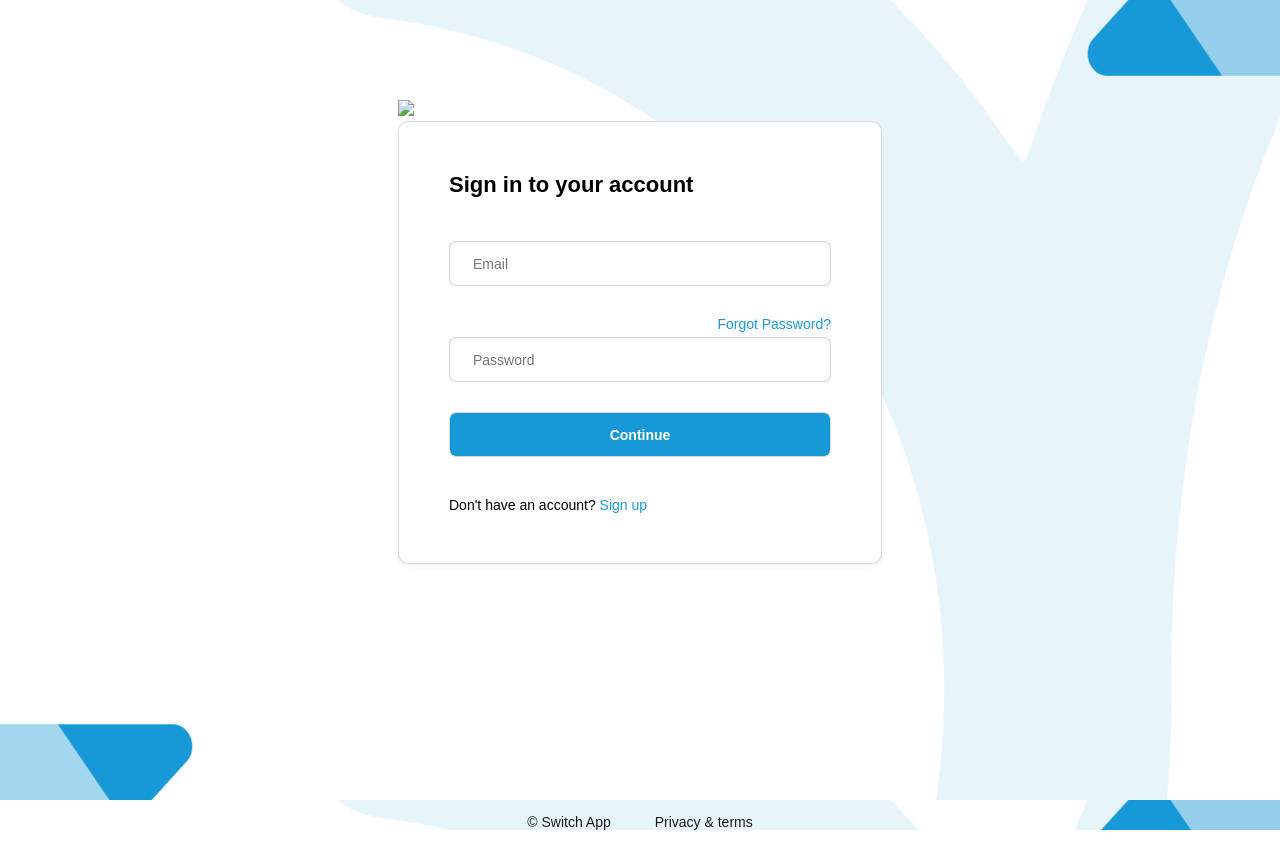
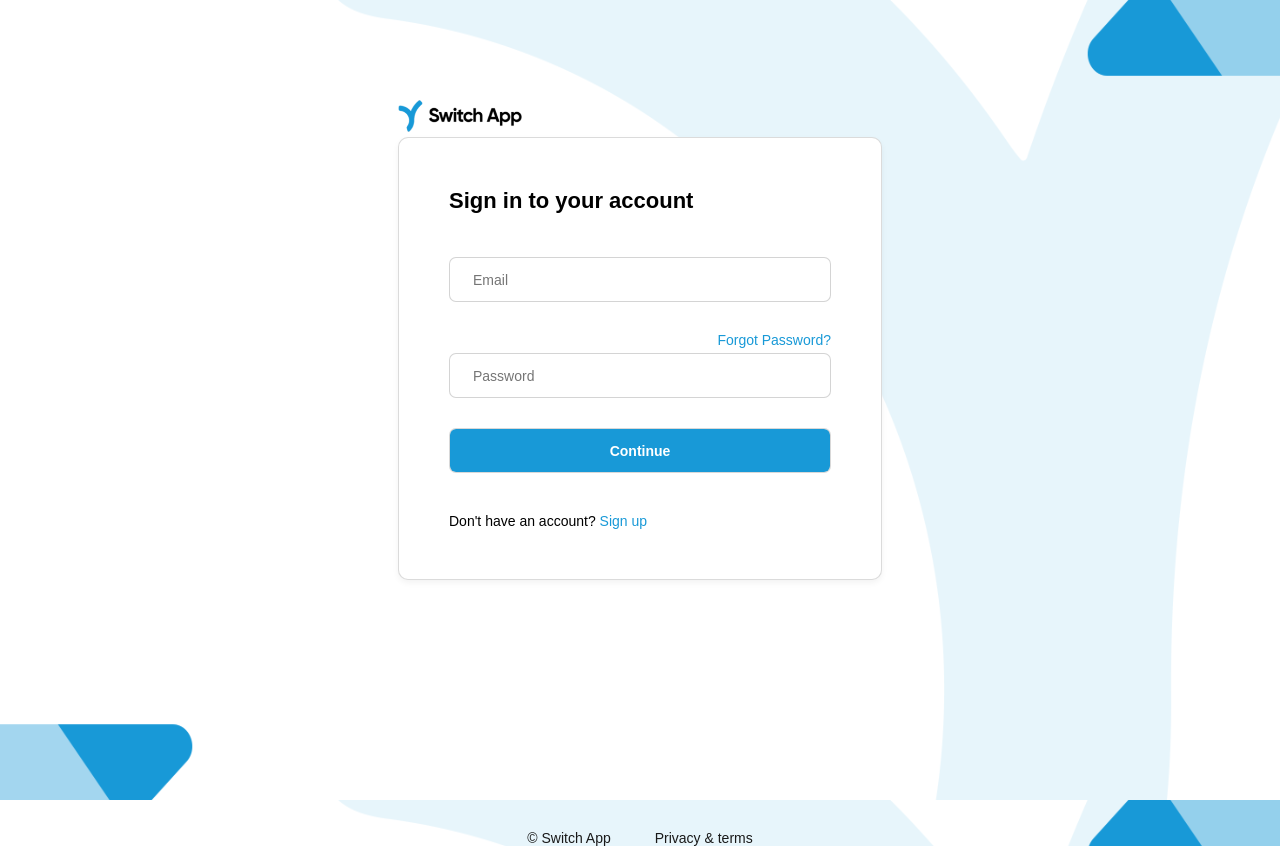
Before and after one commit to ux-finesse/Switch-App, a plain HTML site: page index.html in a window 1280 px wide. Drawn offline with Linux system fonts and the light colour scheme.

Commit message:
Logo Adjustment

```diff
--- a/index.html
+++ b/index.html
@@ -11,7 +11,7 @@
 <body>
     <main>
         <div class="logo">
-        <img src="/Switch/img/Switch App black-02@2x.png"/>
+        <img src="./img/Switch App black-02@2x.png"/>
         </div>
         <div class="container">
                 <h2>Sign in to your account</h2>
```
Also changed, not shown: signup.html (+1 -1 lines).
